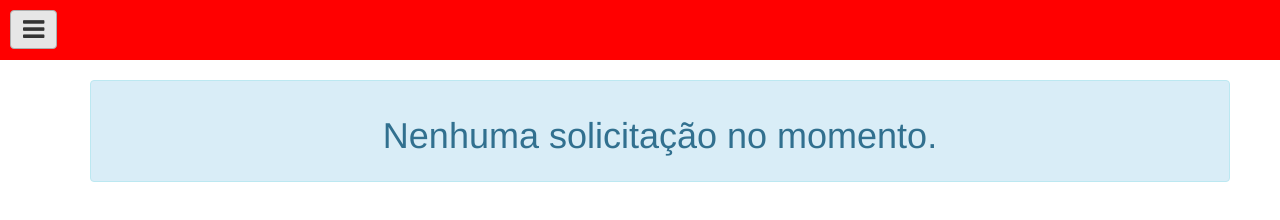
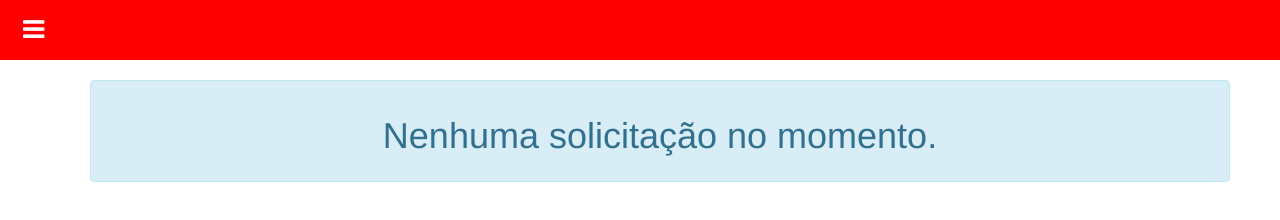
Before and after one commit to felipexw/hackathon-research-team, a website: page app-socorrista/src/index.html in a window 1280 px wide. In both pictures the pointer is over the button 33 px from the left and 29 px from the top of the page. Drawn offline with nearby package versions, Linux system fonts and the light colour scheme; no server answers.

Commit message:
Ajustes na navbar

```diff
--- a/app-socorrista/src/index.html
+++ b/app-socorrista/src/index.html
@@ -10,6 +10,17 @@
     <script src="js/angular-app.js"></script>
 
     <style>
+        .btn-default:hover,
+        .btn-default:focus,
+        .btn-default:active,
+        .btn-default.active,
+        .open>.dropdown-toggle.btn-default {
+            color: #fff;
+            background-color: red;
+            border-color: red;
+            /*set the color you want here*/
+        }
+
         .btn-navbar {
             background-color: red;
             border-color: red;
@@ -53,7 +64,11 @@
 </head>
 
 <body ng-app="app-socorrista">
-    <div ng-include="'navbar.html'"></div>
+    <nav style="background-color: red; height: 60px; padding: 10px;">
+        <button class="btn btn-default btn-navbar">
+            <i class="fa fa-bars" aria-hidden="true"></i>
+        </button>
+    </nav>
 
     <div class="container" ng-controller="AppCtrl as vm">
         <div class="row">
--- a/app-socorrista/src/navbar.html
+++ /dev/null
@@ -1,5 +0,0 @@
-<nav style="background-color: red; height: 60px; padding: 10px;">
-    <button class="btn btn-default btn-navbar">
-        <i class="fa fa-bars" aria-hidden="true"></i>
-    </button>
-</nav>
```
